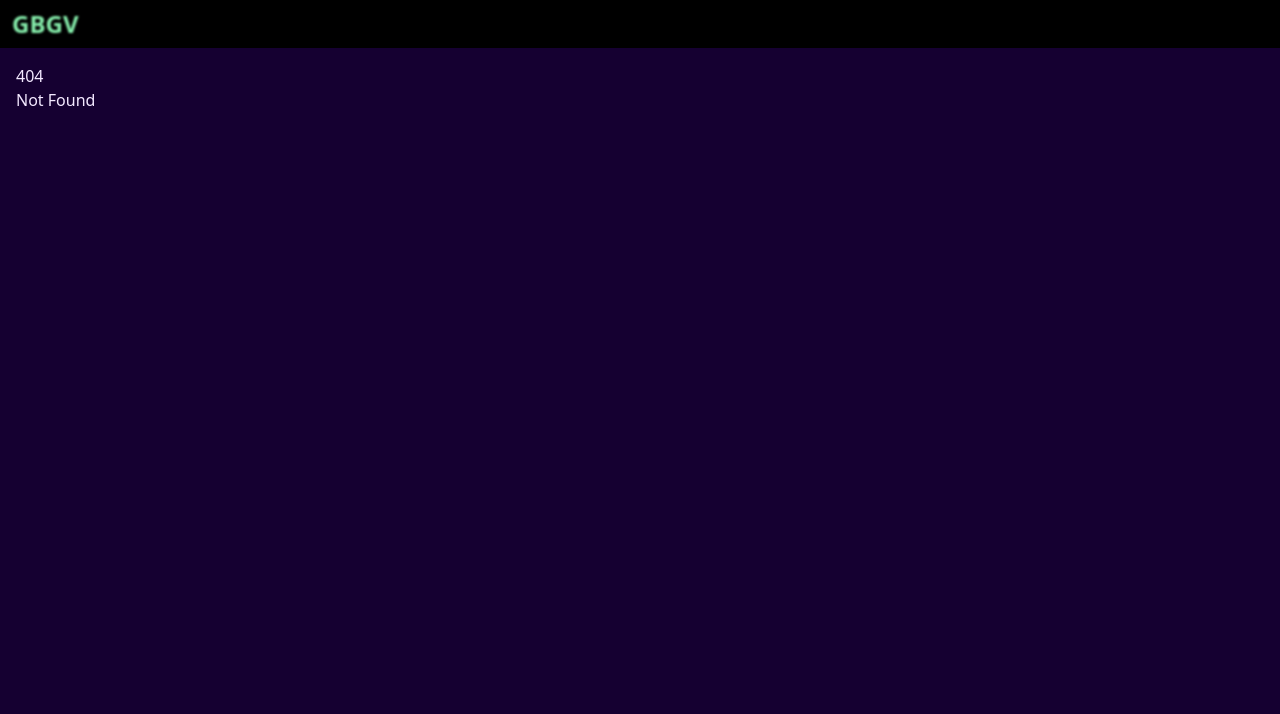
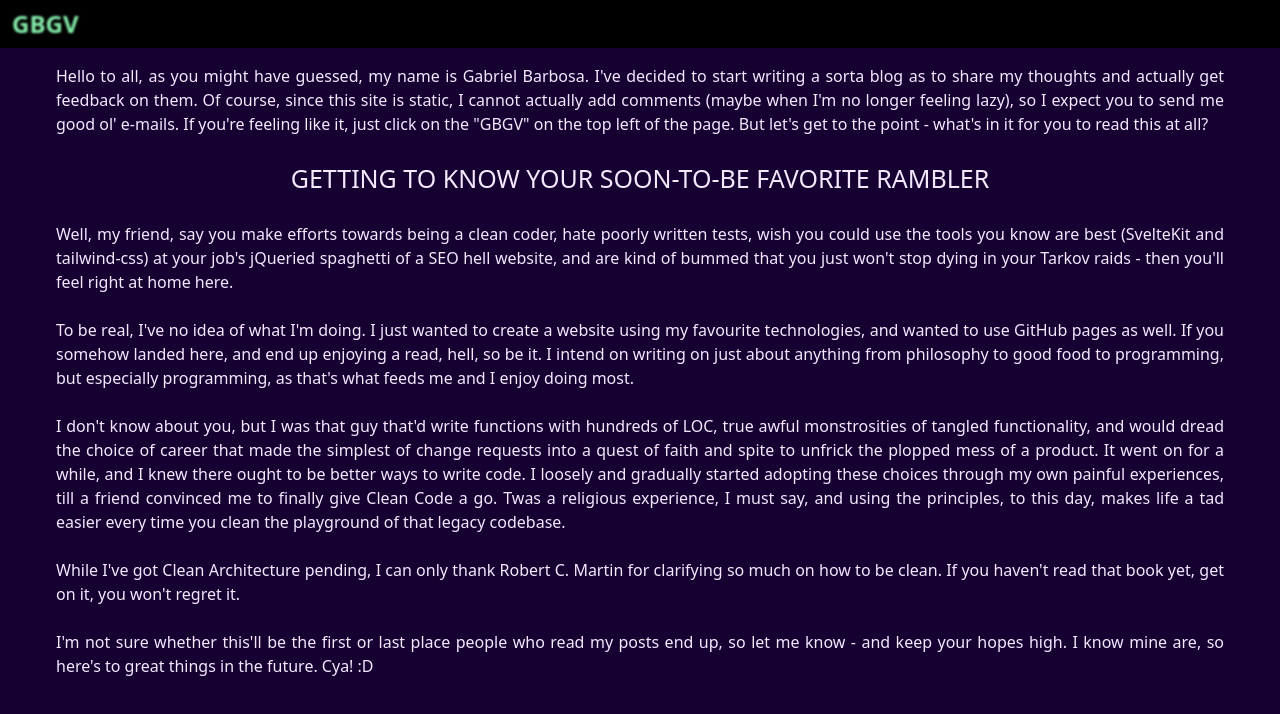
Before and after one commit to GabrielBarbosaGV/GabrielBarbosaGV.github.io, a SvelteKit app: page /on-starting-a-sorta-blog in a window 1280 px wide. Before the commit this address had no page. Shown: the top 714 px of the page. Built offline with nearby package versions, Linux system fonts and the light colour scheme.

Commit message:
First post

```diff
--- /dev/null
+++ b/src/routes/on-starting-a-sorta-blog/+page.svelte
@@ -0,0 +1,55 @@
+<div class="fold:mx-10 xl:mx-40 mx-2 text-justify">
+    Hello to all, as you might have guessed, my name is Gabriel Barbosa. I've decided
+    to start writing a sorta blog as to share my thoughts and actually get feedback on
+    them. Of course, since this site is static, I cannot actually add comments (maybe
+    when I'm no longer feeling lazy), so I expect you to send me good ol' e-mails. If
+    you're feeling like it, just click on the "GBGV" on the top left of the page. But
+    let's get to the point - what's in it for you to read this at all?
+
+    <div class="text-[25px] text-center my-6">
+        GETTING TO KNOW YOUR SOON-TO-BE FAVORITE RAMBLER
+    </div>
+
+    Well, my friend, say you make efforts towards being a clean coder, hate poorly
+    written tests, wish you could use the tools you know are best (SvelteKit and
+    tailwind-css) at your job's jQueried spaghetti of a SEO hell website, and are
+    kind of bummed that you just won't stop dying in your Tarkov raids - then
+    you'll feel right at home here.
+
+    <br />
+    <br />
+
+    To be real, I've no idea of what I'm doing. I just wanted to create a website
+    using my favourite technologies, and wanted to use GitHub pages as well. If
+    you somehow landed here, and end up enjoying a read, hell, so be it. I intend
+    on writing on just about anything from philosophy to good food to programming,
+    but especially programming, as that's what feeds me and I enjoy doing most.
+
+    <br />
+    <br />
+
+    I don't know about you, but I was that guy that'd write functions with hundreds
+    of LOC, true awful monstrosities of tangled functionality, and would dread the
+    choice of career that made the simplest of change requests into a quest of
+    faith and spite to unfrick the plopped mess of a product. It went on for a
+    while, and I knew there ought to be better ways to write code. I loosely and
+    gradually started adopting these choices through my own painful experiences,
+    till a friend convinced me to finally give Clean Code a go. Twas a religious
+    experience, I must say, and using the principles, to this day, makes life a tad
+    easier every time you clean the playground of that legacy codebase.
+
+    <br />
+    <br />
+
+    While I've got Clean Architecture pending, I can only thank Robert C. Martin
+    for clarifying so much on how to be clean. If you haven't read that book yet,
+    get on it, you won't regret it.
+
+
+    <br />
+    <br />
+
+    I'm not sure whether this'll be the first or last place people who read my posts
+    end up, so let me know - and keep your hopes high. I know mine are, so here's to
+    great things in the future. Cya! :D
+</div>
```
